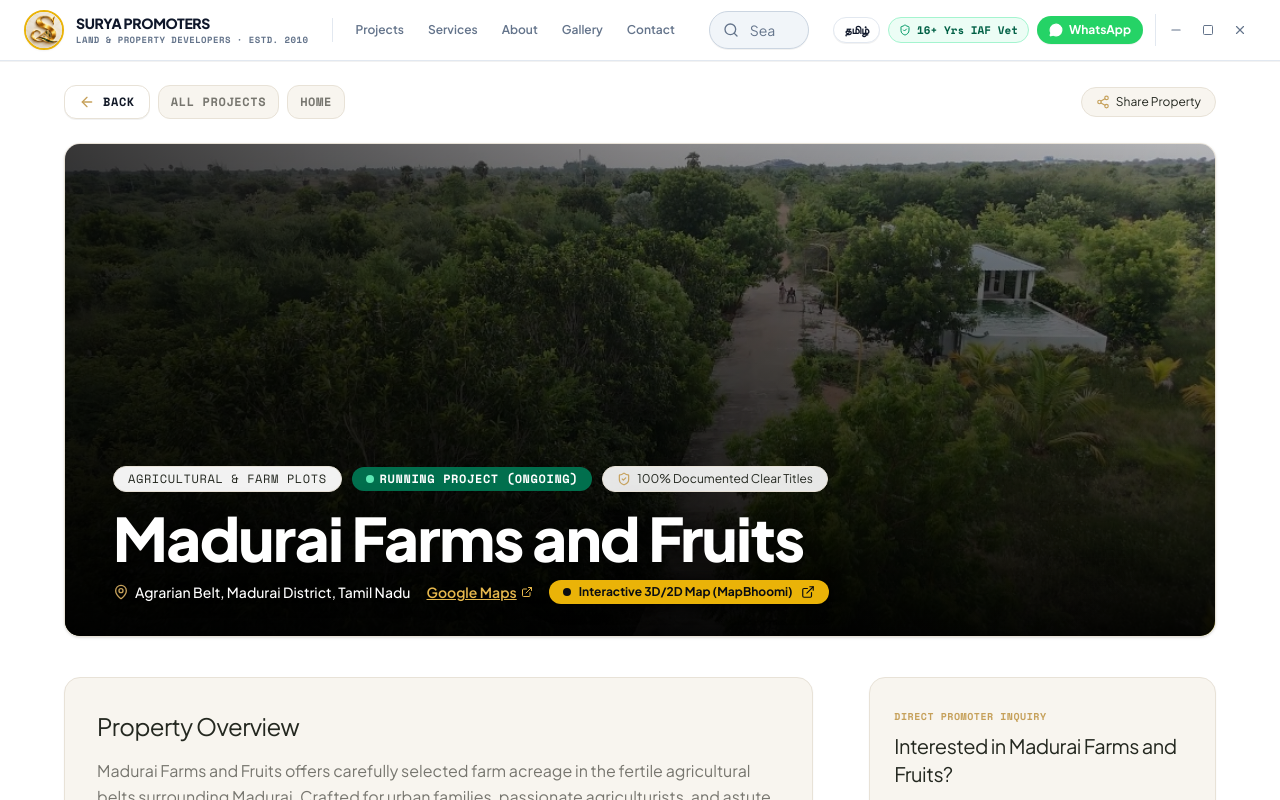
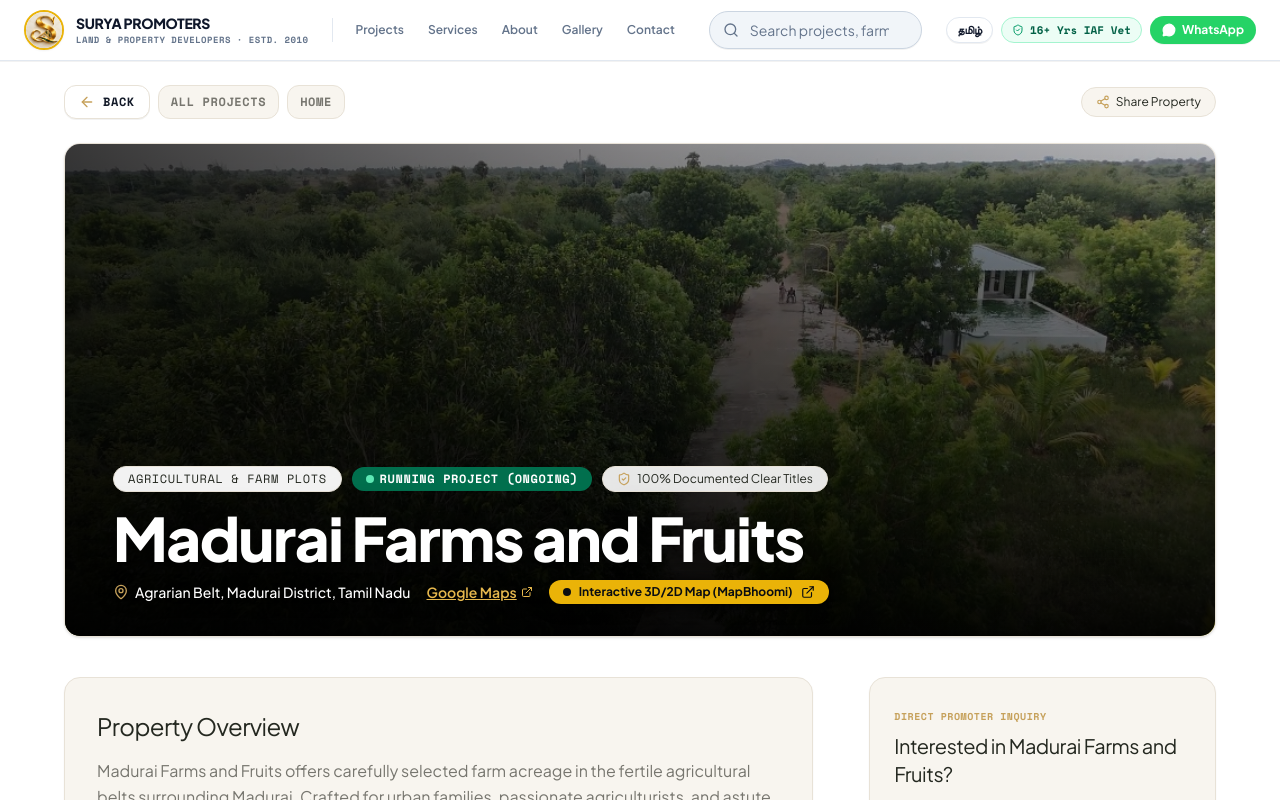
Before and after one commit to Suman-1108/surya_promoter, a Next.js app: page /projects/madurai-farms-and-fruits in a window 1280 px wide. Shown: the top 800 px of the page. Built offline with nearby package versions, Linux system fonts and the light colour scheme.

Commit message:
fix: remove titlebar minimize, maximize and close controls from Navbar

```diff
--- a/src/components/layout/Navbar.tsx
+++ b/src/components/layout/Navbar.tsx
@@ -7,18 +7,10 @@ import { useRouter, usePathname } from "next/navigation";
 import { useLanguage } from "@/hooks/useLanguage";
 import {
   Search,
-  Minus,
-  Square,
   X,
   MessageCircle,
   Menu,
   ShieldCheck,
-  Building2,
-  Home,
-  Camera,
-  Info,
-  Phone,
-  AppWindow,
 } from "lucide-react";
 import MobileMenu from "./MobileMenu";
 
@@ -28,7 +20,6 @@ export default function Navbar() {
   const { language, toggleLanguage } = useLanguage();
   const [mobileMenuOpen, setMobileMenuOpen] = useState(false);
   const [searchQuery, setSearchQuery] = useState("");
-  const [isMaximized, setIsMaximized] = useState(true);
 
   // Broadcast search query to window so ProjectIconGrid and other components receive it live
   const handleSearchChange = (val: string) => {
@@ -150,7 +141,7 @@ export default function Navbar() {
                 placeholder={
                   language === "ta"
                     ? "திட்டங்கள், நிலங்கள், பண்ணை மனைகளைத் தேடுங்கள்..."
-                    : "Search apps, games, and more..."
+                    : "Search projects, farm land, commercial plots, locations..."
                 }
                 className="w-full h-8.5 sm:h-9.5 pl-9 sm:pl-10 pr-8 rounded-full bg-[#F1F5F9] hover:bg-[#E2E8F0]/70 focus:bg-[#FFFFFF] border border-[#CBD5E1] focus:border-[#EAB308] focus:ring-2 focus:ring-[#EAB308]/30 text-xs sm:text-sm text-[#0F172A] placeholder:text-[#64748B] transition-all outline-hidden shadow-2xs"
               />
@@ -204,29 +195,6 @@ export default function Navbar() {
               <Menu className="h-5 w-5" />
             </button>
 
-            {/* Windows 11 Titlebar Window Controls (- □ ✕) */}
-            <div className="hidden sm:flex items-center ml-1 pl-1 border-l border-[#E2E8F0]">
-              <button
-                className="h-8 w-8 flex items-center justify-center text-[#64748B] hover:text-[#0F172A] hover:bg-[#E2E8F0] transition"
-                title="Minimize"
-              >
-                <Minus className="h-3.5 w-3.5" />
-              </button>
-              <button
-                onClick={() => setIsMaximized(!isMaximized)}
-                className="h-8 w-8 flex items-center justify-center text-[#64748B] hover:text-[#0F172A] hover:bg-[#E2E8F0] transition"
-                title="Maximize / Restore"
-              >
-                <Square className="h-3 w-3" />
-              </button>
-              <button
-                className="h-8 w-8 flex items-center justify-center text-[#64748B] hover:text-white hover:bg-red-500 transition"
-                title="Close"
-              >
-                <X className="h-3.5 w-3.5" />
-              </button>
-            </div>
-
           </div>
 
         </div>
```
